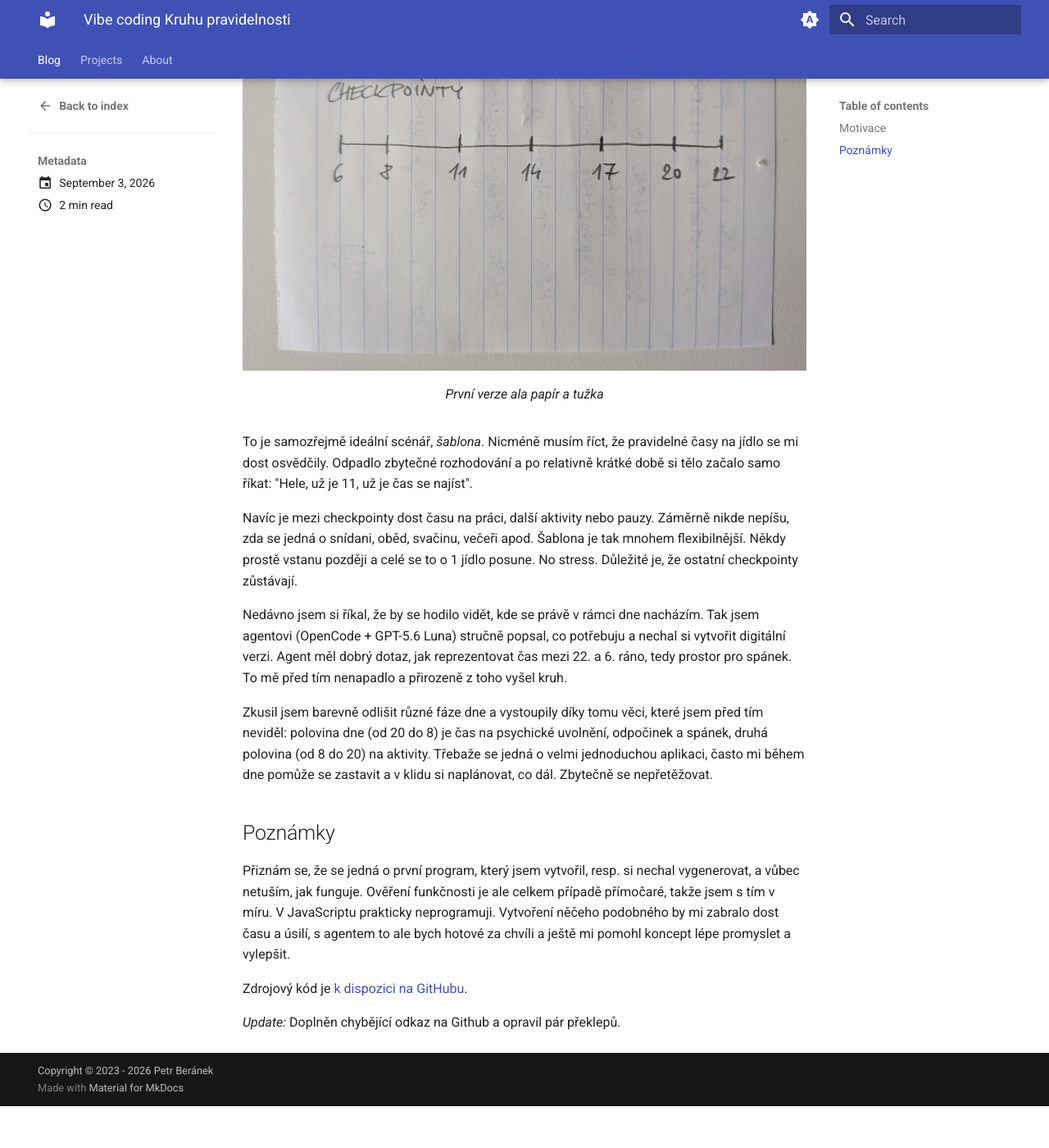
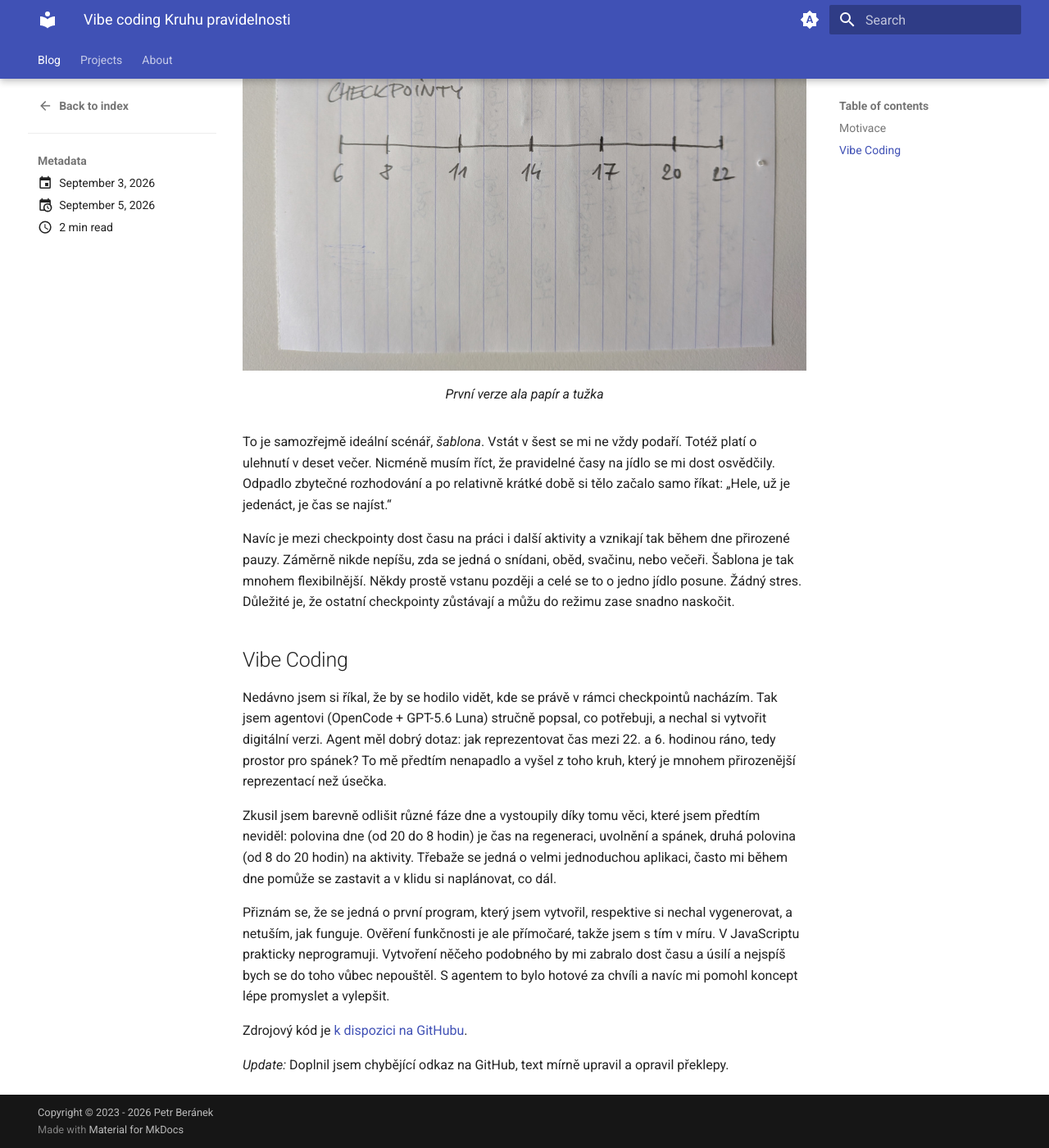
Before and after one commit to peberanek/peberanek.github.io, an MkDocs documentation site: the page built from docs/posts/kruh-pravidelnosti.md, in a window 1280 px wide and 1400 px high, scrolled down 1389 px. Shown: the whole window at 82% size. Built offline with MkDocs 1.6.1 and Material for MkDocs 9.7.7, drawn with Linux system fonts in a browser that asks for light colours; before the commit the page ends 2738 px from its top, so only the background shows below that; some of the changed text lies outside the part shown.

Commit message:
blog: update post about The Guiding Circle

```diff
--- a/docs/posts/kruh-pravidelnosti.md
+++ b/docs/posts/kruh-pravidelnosti.md
@@ -1,8 +1,11 @@
 ---
-date: 2026-09-03
+date:
+  created: 2026-09-03
+  updated: 2026-09-05
 tags:
   - agentic-ai
   - ai
+  - ai-assisted-engineering
   - mental-health
 ---
 
@@ -20,7 +23,7 @@ tags:
 
 ## Motivace
 
-Už delší dobu se snažím ve svém životě posílit klidnou pravidelnost. Zpravidelnit spánkový režim, jídlo a pohybové aktivity. Nutriční specialistka mi doporučila jíst 5x denně v pravidelných intervalech. Když jsem si to rozpočítal, tak to vychází na 1 jídlo každé 3 hodiny. Zároveň najíst se hned ráno po probuzení mi nevyhovuje, a poslední jídlo před ulehnutím by mělo být optimálně 2 hodiny předem. Spolu se vstáváním (v 6) a ulehnutím (ve 22) z toho vzešlo 7 časových bodů, _checkpointů_:
+Už delší dobu se ve svém životě snažím posílit pravidelnost, ať už jde o spánkový režim, jídlo, nebo pohybové aktivity. Nutriční specialistka mi doporučila jíst pětkrát denně v pravidelných intervalech. Když jsem si to rozpočítal, vychází to na jedno jídlo každé tři hodiny. Najíst se hned ráno po probuzení mi nicméně nevyhovuje, takže tam potřebuji nějaký čas navíc. Poslední jídlo před ulehnutím by mělo být optimálně dvě hodiny předem. Tím vzniklo sedm časových bodů, _checkpointů_:
 
 <!-- more -->
 
@@ -29,18 +32,18 @@ Už delší dobu se snažím ve svém životě posílit klidnou pravidelnost. Zp
 První verze ala papír a tužka
 ///
 
-To je samozřejmě ideální scénář, _šablona_. Nicméně musím říct, že pravidelné časy na jídlo se mi dost osvědčily. Odpadlo zbytečné rozhodování a po relativně krátké době si tělo začalo samo říkat: "Hele, už je 11, už je čas se najíst".
+To je samozřejmě ideální scénář, _šablona_. Vstát v šest se mi ne vždy podaří. Totéž platí o ulehnutí v deset večer. Nicméně musím říct, že pravidelné časy na jídlo se mi dost osvědčily. Odpadlo zbytečné rozhodování a po relativně krátké době si tělo začalo samo říkat: „Hele, už je jedenáct, je čas se najíst.“
 
-Navíc je mezi checkpointy dost času na práci, další aktivity nebo pauzy. Záměrně nikde nepíšu, zda se jedná o snídani, oběd, svačinu, večeři apod. Šablona je tak mnohem flexibilnější. Někdy prostě vstanu později a celé se to o 1 jídlo posune. No stress. Důležité je, že ostatní checkpointy zůstávají.
+Navíc je mezi checkpointy dost času na práci i další aktivity a vznikají tak během dne přirozené pauzy. Záměrně nikde nepíšu, zda se jedná o snídani, oběd, svačinu, nebo večeři. Šablona je tak mnohem flexibilnější. Někdy prostě vstanu později a celé se to o jedno jídlo posune. Žádný stres. Důležité je, že ostatní checkpointy zůstávají a můžu do režimu zase snadno naskočit.
 
-Nedávno jsem si říkal, že by se hodilo vidět, kde se právě v rámci dne nacházím. Tak jsem agentovi (OpenCode + GPT-5.6 Luna) stručně popsal, co potřebuju a nechal si vytvořit digitální verzi. Agent měl dobrý dotaz, jak reprezentovat čas mezi 22. a 6. ráno, tedy prostor pro spánek. To mě před tím nenapadlo a přirozeně z toho vyšel kruh.
+## Vibe Coding
 
-Zkusil jsem barevně odlišit různé fáze dne a vystoupily díky tomu věci, které jsem před tím neviděl: polovina dne (od 20 do 8) je čas na psychické uvolnění, odpočinek a spánek, druhá polovina (od 8 do 20) na aktivity. Třebaže se jedná o velmi jednoduchou aplikaci, často mi během dne pomůže se zastavit a v klidu si naplánovat, co dál. Zbytečně se nepřetěžovat.
+Nedávno jsem si říkal, že by se hodilo vidět, kde se právě v rámci checkpointů nacházím. Tak jsem agentovi (OpenCode + GPT-5.6 Luna) stručně popsal, co potřebuji, a nechal si vytvořit digitální verzi. Agent měl dobrý dotaz: jak reprezentovat čas mezi 22. a 6. hodinou ráno, tedy prostor pro spánek? To mě předtím nenapadlo a vyšel z toho kruh, který je mnohem přirozenější reprezentací než úsečka.
 
-## Poznámky
+Zkusil jsem barevně odlišit různé fáze dne a vystoupily díky tomu věci, které jsem předtím neviděl: polovina dne (od 20 do 8 hodin) je čas na regeneraci, uvolnění a spánek, druhá polovina (od 8 do 20 hodin) na aktivity. Třebaže se jedná o velmi jednoduchou aplikaci, často mi během dne pomůže se zastavit a v klidu si naplánovat, co dál.
 
-Přiznám se, že se jedná o první program, který jsem vytvořil, resp. si nechal vygenerovat, a vůbec netuším, jak funguje. Ověření funkčnosti je ale celkem případě přímočaré, takže jsem s tím v míru. V JavaScriptu prakticky neprogramuji. Vytvoření něčeho podobného by mi zabralo dost času a úsilí, s agentem to ale bych hotové za chvíli a ještě mi pomohl koncept lépe promyslet a vylepšit.
+Přiznám se, že se jedná o první program, který jsem vytvořil, respektive si nechal vygenerovat, a netuším, jak funguje. Ověření funkčnosti je ale přímočaré, takže jsem s tím v míru. V JavaScriptu prakticky neprogramuji. Vytvoření něčeho podobného by mi zabralo dost času a úsilí a nejspíš bych se do toho vůbec nepouštěl. S agentem to bylo hotové za chvíli a navíc mi pomohl koncept lépe promyslet a vylepšit.
 
 Zdrojový kód je [k dispozici na GitHubu](https://github.com/peberanek/peberanek.github.io/blob/main/docs/assets/guiding-circle.html).
 
-_Update:_ Doplněn chybějící odkaz na Github a opravil pár překlepů.
+_Update:_ Doplnil jsem chybějící odkaz na GitHub, text mírně upravil a opravil překlepy.
```
Also changed, not shown: other parts of docs/posts/kruh-pravidelnosti.md (+1 -1 lines).
